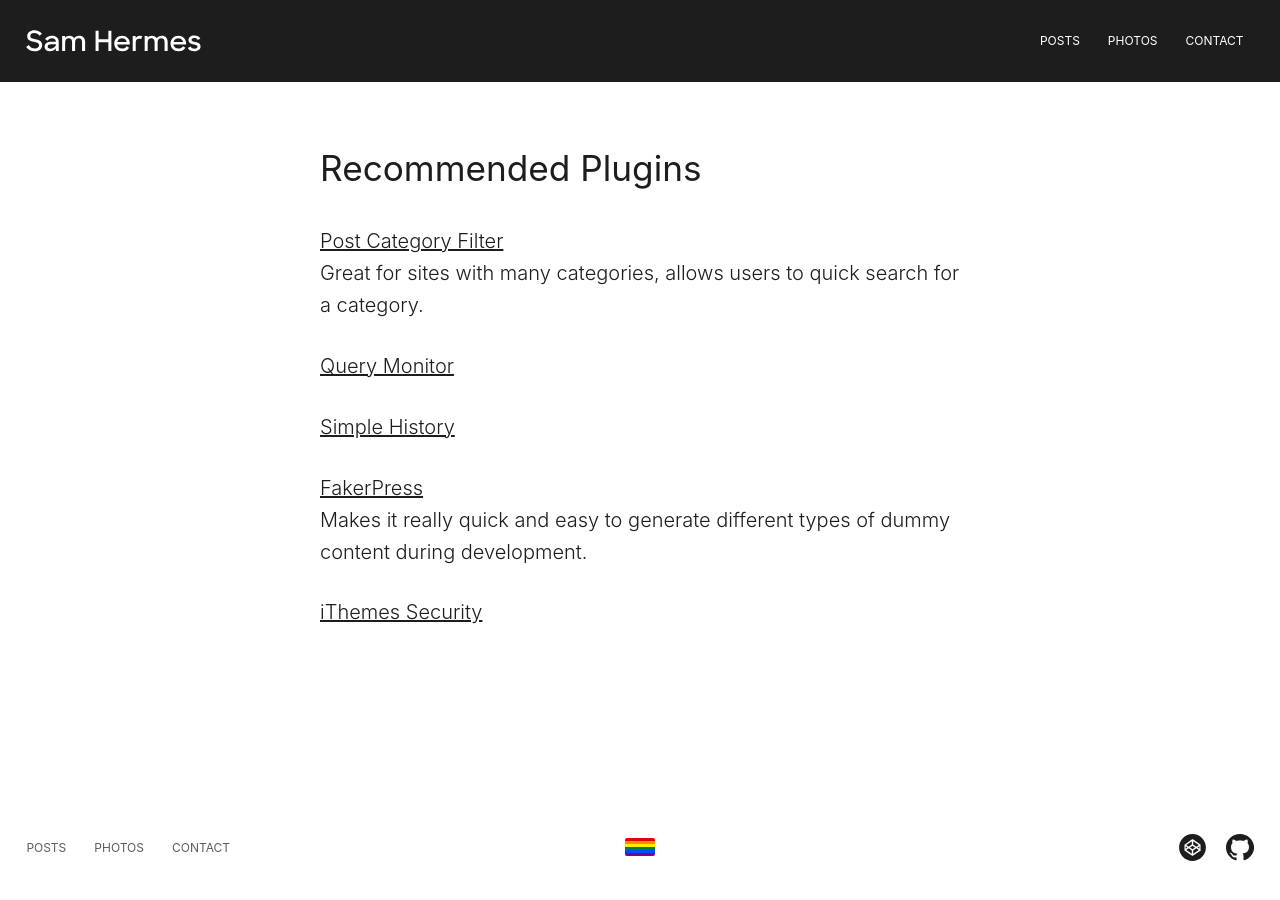
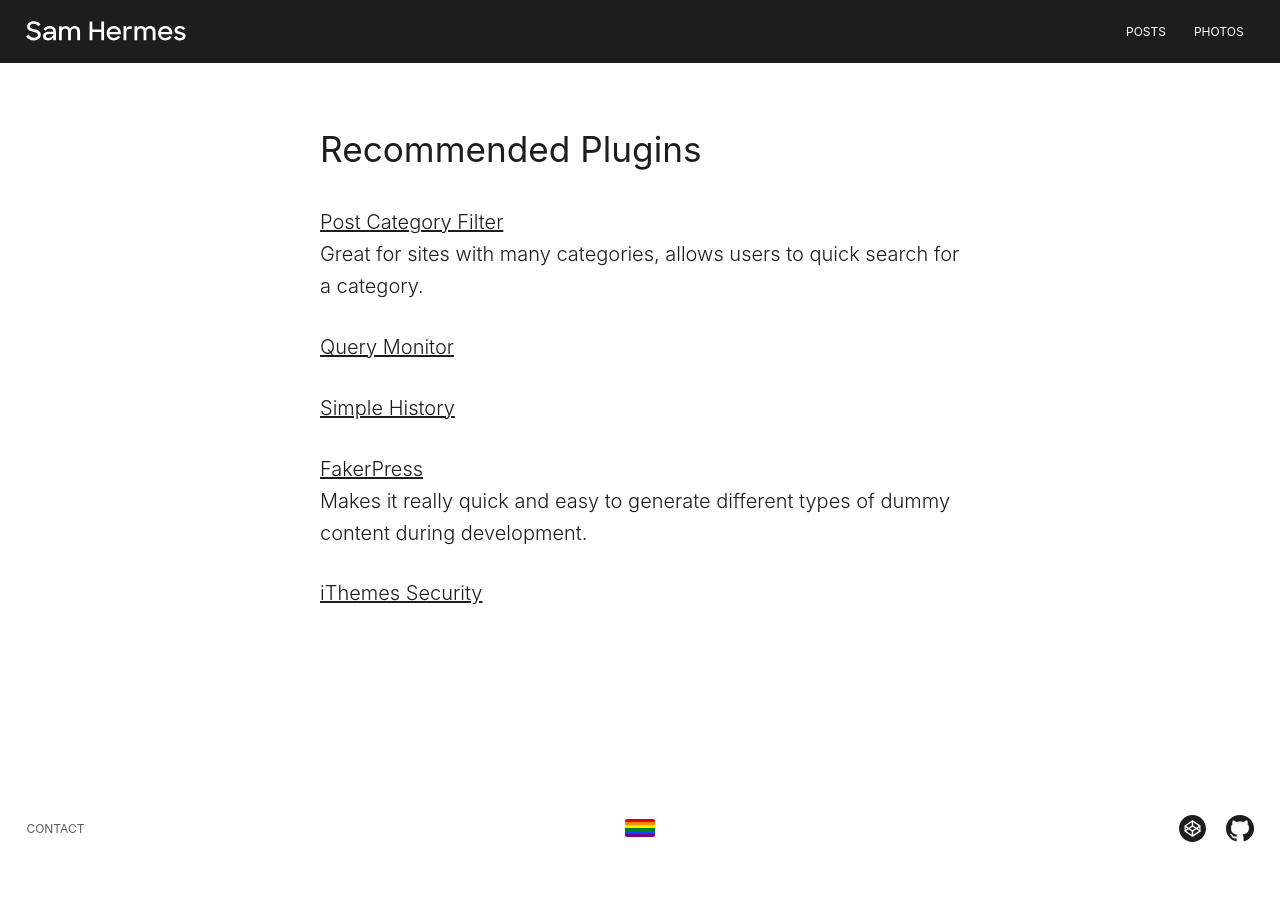
Before and after one commit to samhermes/samhermes.github.io, a Jekyll site: the page built from recommended-plugins.md, in a window 1280 px wide. Built offline with Jekyll 4.4.1, drawn with Linux system fonts in a browser that asks for light colours.

Commit message:
Simplify site nav

```diff
--- a/_includes/footer.html
+++ b/_includes/footer.html
@@ -1,7 +1,5 @@
 <footer class="site-footer group">
 	<ul class="site-nav">
-		<li><a href="/posts">Posts</a></li>
-		<li><a href="/photos">Photos</a></li>
 		<li><a href="https://samhermes.typeform.com/to/d4C4FT">Contact</a></li>
 	</ul>
 	{% include pride.svg %}
--- a/_includes/header.html
+++ b/_includes/header.html
@@ -4,7 +4,6 @@
     <ul class="site-nav">
       <li><a href="/posts">Posts</a></li>
       <li><a href="/photos">Photos</a></li>
-      <li><a href="https://samhermes.typeform.com/to/d4C4FT">Contact</a></li>
     </ul>
    	</div>
 </header>
--- a/_sass/_global.scss
+++ b/_sass/_global.scss
@@ -1,5 +1,5 @@
 .site-header {
-  padding: 0.6em 5%;
+  padding: 1em 5%;
   background: #1d1d1d;
   margin: 0 auto;
 
@@ -7,10 +7,8 @@
     padding: 1em 1.65em;
   }
 
-  @media screen and (min-width: 31em) {
   .contain {
     display: flex;
-    }
   }
 
   svg {
@@ -22,11 +20,12 @@
 
     svg {
       width: 150px;
-      height: 40px;
+      height: 19px;
+      margin: 0.3em 0;
 
-      @media screen and (min-width: 31em) {
-        width: 175px;
-        height: 50px;
+      @media screen and (min-width: 28.125em) {
+        width: 160px;
+        height: 20px;
       }
     }
   }
@@ -36,17 +35,16 @@
 
 .site-nav {
   list-style: none;
-  margin: 0.4em 0 0 -0.625rem;
+  margin: 0 0 0 auto;
   padding: 0;
-  clear: both;
-  @media screen and (min-width: 31em) {
-    margin: 0.55em 0 0 auto;
+  @media screen and (min-width: 28.125em) {
+    margin: 0 0 0 auto;
   }
   li {
     float: left;
     font-size: 0.75em;
     text-transform: uppercase;
-    @media screen and (min-width: 31em) {
+    @media screen and (min-width: 28.125em) {
       margin-left: 0.5rem;
     }
     &:first-child {
@@ -72,9 +70,7 @@
   padding: 1em 5% 1.5em;
   margin: 0 auto;
   position: relative;
-  text-align: center;
   @media screen and (min-width: 45.625em) {
-    text-align: left;
     padding: 1.3em 1.65em 1.6em;
   }
   .pride {
@@ -88,20 +84,8 @@
     }
   }
   .site-nav {
-    float: none;
-    margin: 0 0 0.8em;
-    @media screen and (min-width: 40em) {
     float: left;
     margin: 0 0 0 -0.625rem;
-    }
-    li {
-      float: none;
-      display: inline-block;
-      @media screen and (min-width: 40em) {
-        float: left;
-        display: block;
-      }
-    }
     a {
       color: #5d5d5d;
       &:hover {
@@ -114,25 +98,23 @@
 .social {
   list-style: none;
   padding: 0;
-  margin: 0.125em 0 4em;
-  @media screen and (min-width: 40em) {
   margin: 0.125em 0 0;
   float: right;
-  }
   li {
-    display: inline-block;
+    float: left;
     margin-left: 1.25em;
-    @media screen and (min-width: 40em) {
-      float: left;
-    }
+
     &:first-child {
       margin-left: 0;
     }
+
     img {
       width: 1.7em;
     }
+
     a {
       opacity: 1;
+
       &:hover {
         opacity: 0.5;
       }
```
Lines whose indentation alone changed are shown as unchanged.
